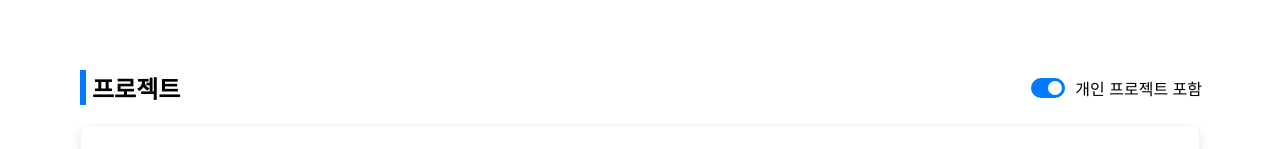
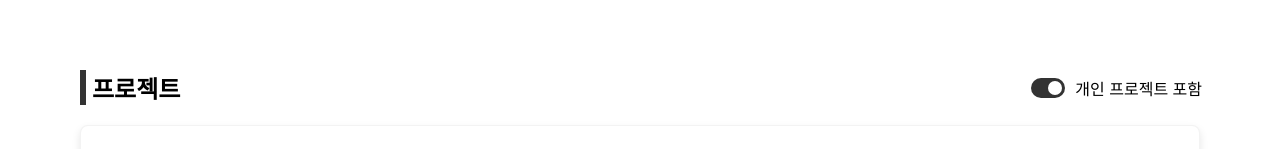
Before and after one commit to psg107/Portfolio, a plain HTML site: page index.html in a window 1280 px wide. Both pictures are taken after a click on the label "개인 프로젝트 제외". Shown: the part 182-331 px from the top of the page. Drawn offline with Linux system fonts and the light colour scheme.

Commit message:
css 수정

```diff
--- a/styles.css
+++ b/styles.css
@@ -18,7 +18,7 @@ section {
 }
 
 section h2 {
-  border-left: 6px solid #007bff;
+  border-left: 6px solid #333;
   padding-left: 6px;
   height: 35px;
 }
@@ -201,7 +201,7 @@ section h2 {
 }
 
 input:checked + .slider {
-  background-color: #007bff;
+  background-color: #333;
 }
 
 input:checked + .slider:before {
```
